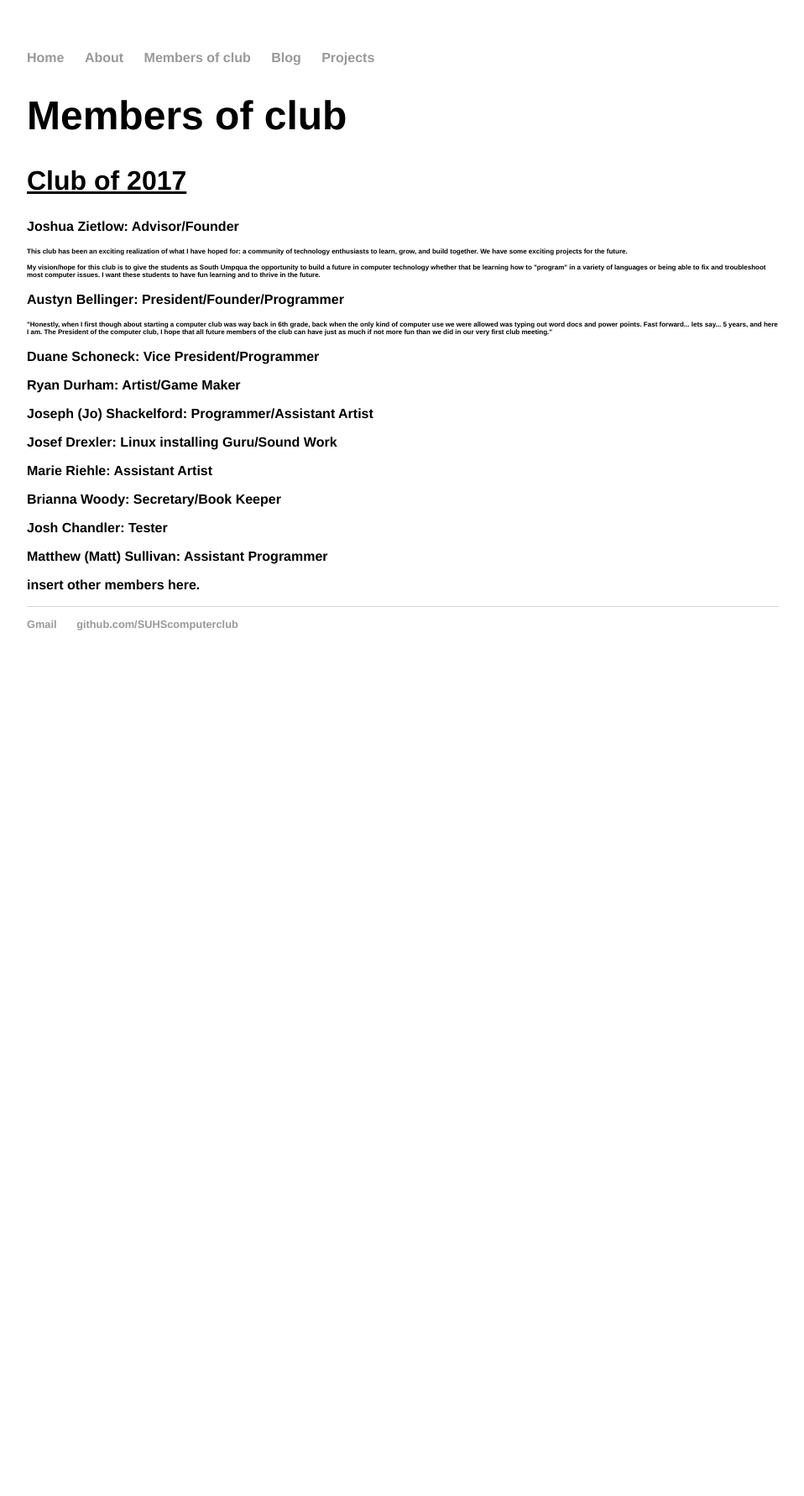
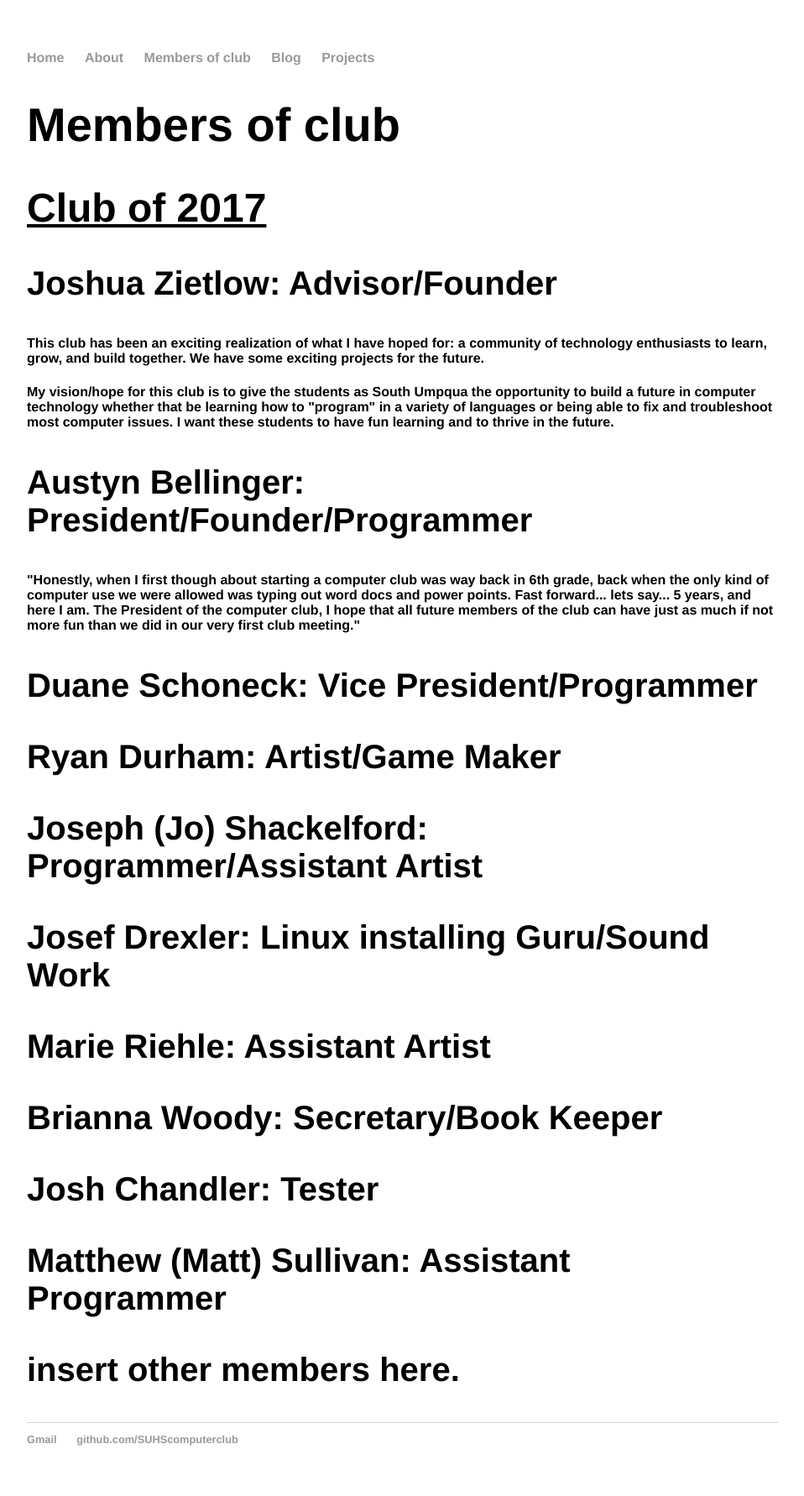
Before and after one commit to SUHScomputerclub/SUHScomputerclub.github.io, a Jekyll site: the page built from club-members/index.html, in a window 1280 px wide. Shown: the whole page at 84% size, without its empty margins (160-1118 px from the left). Built offline with Jekyll 4.4.1, drawn with Linux system fonts in a browser that asks for light colours; before the commit the page ends 900 px from its top, so only the background shows below that.

Commit message:
font changes

```diff
--- a/css/main.css
+++ b/css/main.css
@@ -15,25 +15,24 @@
 a {
     text-decoration: none;
     color: #999;
-
 }
 a:hover {
     text-decoration: underline;
 }
 h1 {
+    font-size: 3.5em;
+    font-family:'Helvetica', 'Arial', 'Sans-Serif';
+}
+h2 {
     font-size: 3em;
     font-family:'Helvetica', 'Arial', 'Sans-Serif';
 }
-h2 {
-    font-size: 2em;
-    font-family:'Helvetica', 'Arial', 'Sans-Serif';
-}
 h3 {
-    font-size: 1em;
+    font-size: 2.5em;
     font-family:'Helvetica', 'Arial', 'Sans-Serif';
 }
 h4 {
-    font-size: 0.5em;
+    font-size: 1em;
     font-family:'Helvetica', 'Arial', 'Sans-Serif';
 }
 p {
```
Also changed, not shown: projects/index.html (added).
